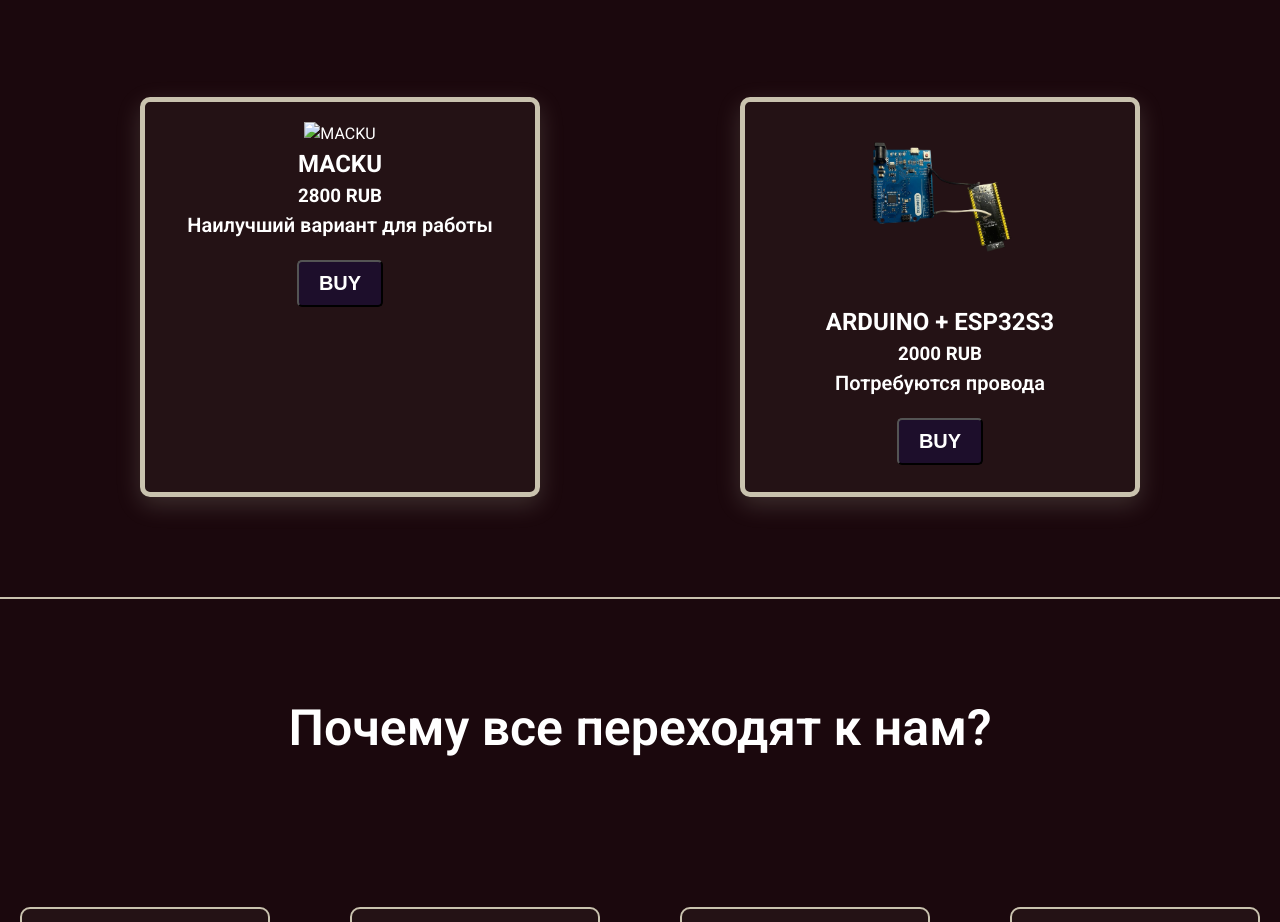
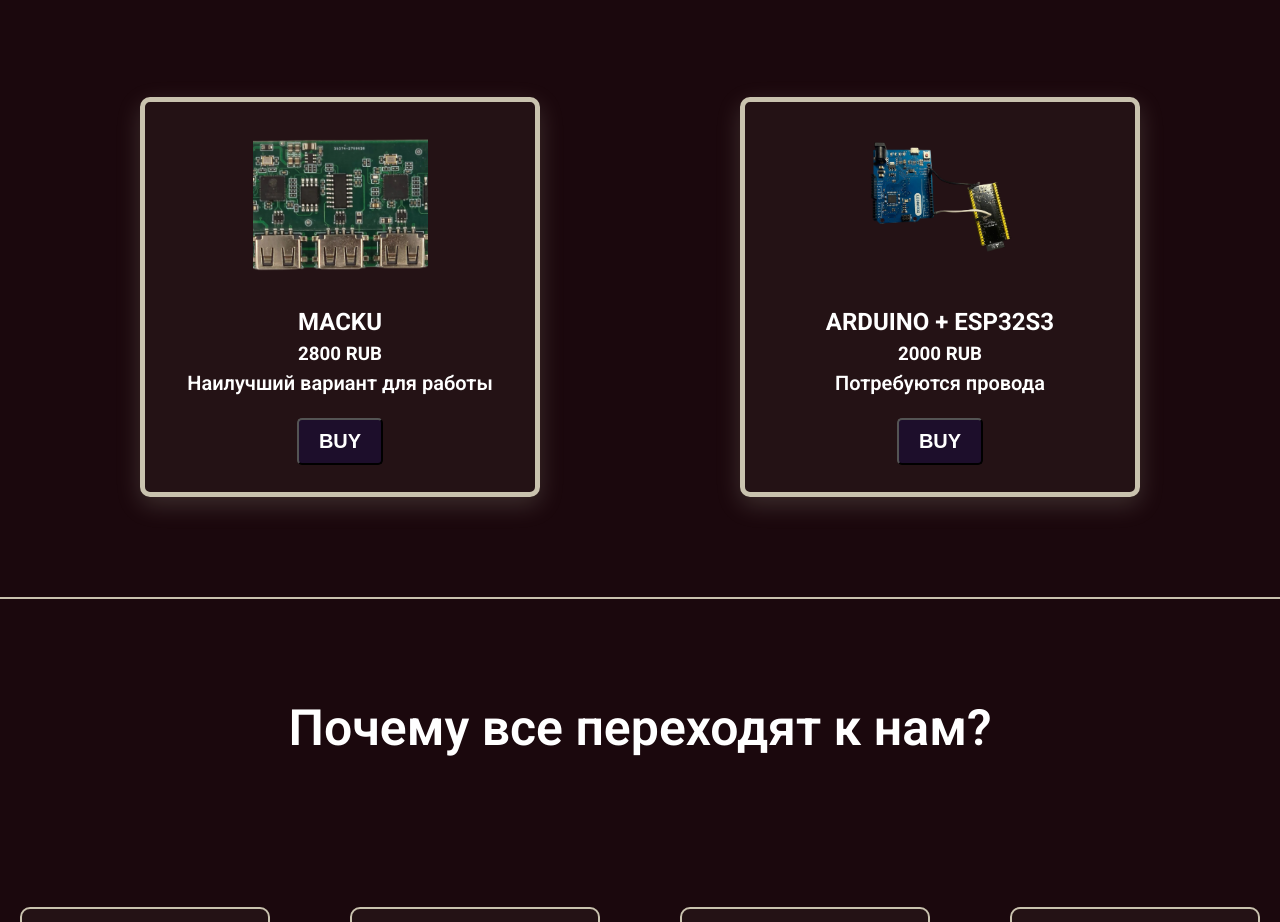
Before and after one commit to JohnCowboy57/nexus-script, a plain HTML site: page index.html in a window 1280 px wide. Shown: the part 1095-2017 px from the top of the page. Drawn offline with Linux system fonts and the light colour scheme; a web font is replaced by a local one.

Commit message:
macku photo fix

```diff
--- a/index.html
+++ b/index.html
@@ -45,7 +45,7 @@
 
     <section class="section">
         <div class="section__container">
-            <img src="makcu.png" alt="MACKU">
+            <img src="images/macku2.png" alt="MACKU">
             <h2>MACKU</h2>
             <h3>2800 RUB</h3>
             <p>Наилучший вариант для работы</p>
```
Also changed, not shown: images/macku2.png (added).
